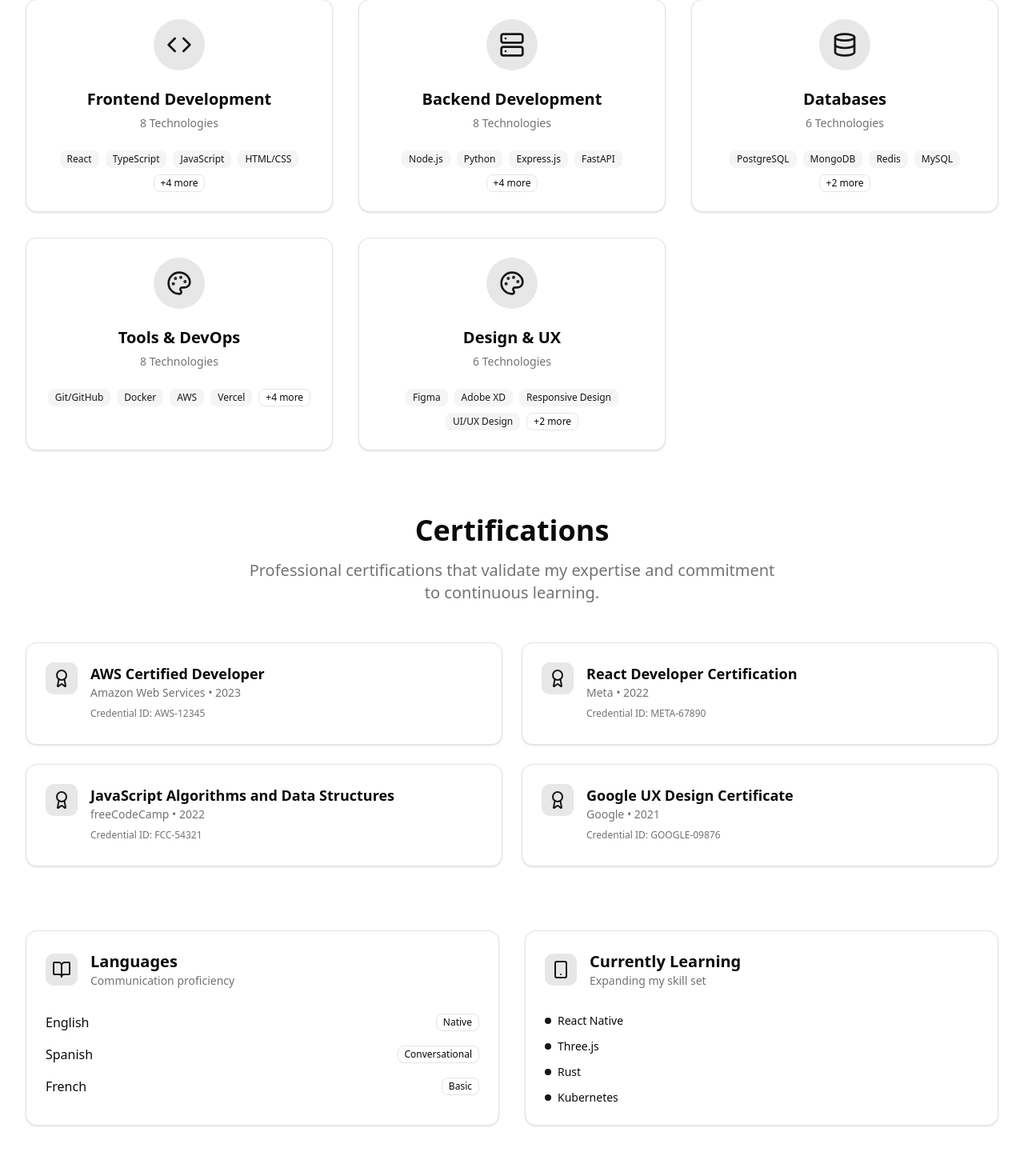
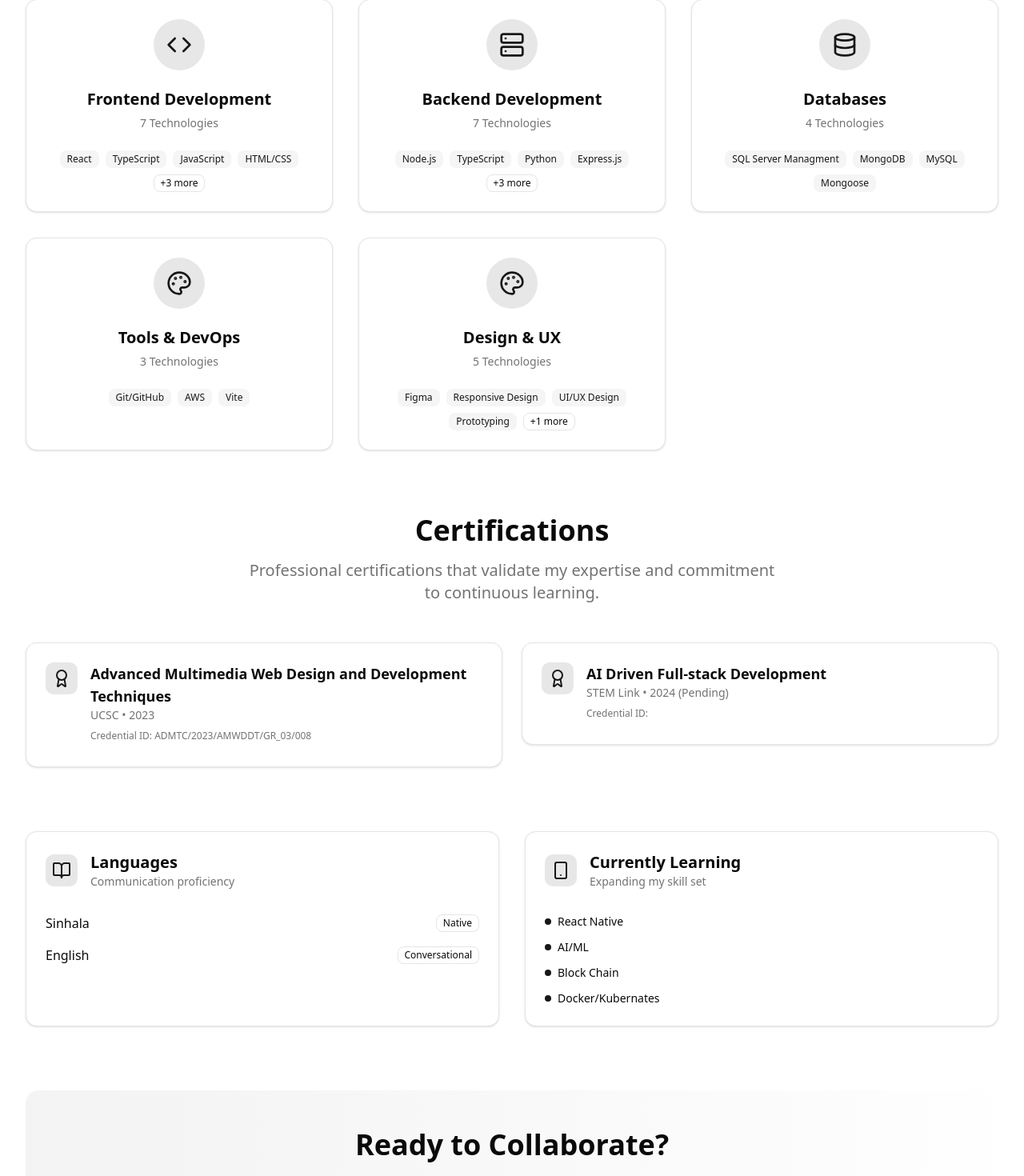
Before and after one commit to thinethwic/Protfolio-Front-End, a React (Vite) app: page /skills in a window 1280 px wide. Shown: the part 974-2444 px from the top of the page at 80% size. Built offline with nearby package versions, Linux system fonts and the light colour scheme.

Commit message:
Forth Commit

```diff
--- a/src/components/shared/Footer.tsx
+++ b/src/components/shared/Footer.tsx
@@ -11,7 +11,7 @@ function Footer() {
             </p>
             <div className="flex items-center space-x-4">
               <a
-                href="https://github.com"
+                href="https://github.com/thinethwic"
                 target="_blank"
                 rel="noopener noreferrer"
                 className="text-muted-foreground hover:text-foreground transition-colors"
@@ -20,7 +20,7 @@ function Footer() {
                 <Github className="h-5 w-5" />
               </a>
               <a
-                href="https://linkedin.com"
+                href="https://linkedin.com/in/thineth-wick"
                 target="_blank"
                 rel="noopener noreferrer"
                 className="text-muted-foreground hover:text-foreground transition-colors"
@@ -38,7 +38,7 @@ function Footer() {
                 <Twitter className="h-5 w-5" />
               </a>
               <a
-                href="mailto:your.email@example.com"
+                href="mailto:thinethwic@gmail.com"
                 className="text-muted-foreground hover:text-foreground transition-colors"
                 aria-label="Email"
               >
--- a/src/components/shared/Navigation.tsx
+++ b/src/components/shared/Navigation.tsx
@@ -26,7 +26,7 @@ function Navigation() {
         <div className="flex justify-between items-center h-16">
           {/* Logo */}
           <Link to="/" className="text-2xl font-bold text-primary">
-            Portfolio
+            Thineth Wick
           </Link>
 
           {/* Desktop Navigation */}
@@ -57,7 +57,11 @@ function Navigation() {
               onClick={toggleMenu}
               aria-label="Toggle menu"
             >
-              {isOpen ? <X className="h-6 w-6" /> : <Menu className="h-6 w-6" />}
+              {isOpen ? (
+                <X className="h-6 w-6" />
+              ) : (
+                <Menu className="h-6 w-6" />
+              )}
             </Button>
           </div>
         </div>
--- a/src/pages/about.page.tsx
+++ b/src/pages/about.page.tsx
@@ -35,7 +35,7 @@ const staggerContainer = {
 
 const interests = [
   { icon: Code, name: "Coding", description: "Building innovative solutions" },
-  { icon: Music, name: "Music", description: "Guitar and music production" },
+  { icon: Music, name: "Music", description: "Listing Music" },
   {
     icon: Camera,
     name: "Photography",
@@ -233,7 +233,7 @@ function AboutPage() {
               <Card className="text-center">
                 <CardContent className="pt-6">
                   <div className="text-3xl font-bold text-primary mb-2">
-                    15+
+                    10+
                   </div>
                   <p className="text-sm text-muted-foreground">
                     Programming languages explored
--- a/src/pages/skills.page.tsx
+++ b/src/pages/skills.page.tsx
@@ -45,9 +45,8 @@ const skillCategories = {
       { name: "JavaScript", level: 95, years: 4 },
       { name: "HTML/CSS", level: 98, years: 5 },
       { name: "Tailwind CSS", level: 90, years: 2 },
-      { name: "Next.js", level: 85, years: 2 },
-      { name: "Vue.js", level: 75, years: 1 },
-      { name: "Sass/SCSS", level: 80, years: 3 },
+      { name: "Vite.js", level: 75, years: 1 },
+      { name: "WordPress", level: 80, years: 3 },
     ],
   },
   backend: {
@@ -55,12 +54,11 @@ const skillCategories = {
     icon: Server,
     skills: [
       { name: "Node.js", level: 88, years: 3 },
+      { name: "TypeScript", level: 90, years: 2 },
       { name: "Python", level: 85, years: 2 },
       { name: "Express.js", level: 90, years: 3 },
-      { name: "FastAPI", level: 80, years: 1 },
+      { name: "C# .NET", level: 80, years: 1 },
       { name: "RESTful APIs", level: 92, years: 3 },
-      { name: "GraphQL", level: 70, years: 1 },
-      { name: "Socket.io", level: 75, years: 1 },
       { name: "JWT", level: 85, years: 2 },
     ],
   },
@@ -68,11 +66,9 @@ const skillCategories = {
     title: "Databases",
     icon: Database,
     skills: [
-      { name: "PostgreSQL", level: 85, years: 2 },
+      { name: "SQL Server Managment", level: 85, years: 2 },
       { name: "MongoDB", level: 80, years: 2 },
-      { name: "Redis", level: 70, years: 1 },
       { name: "MySQL", level: 75, years: 2 },
-      { name: "Prisma ORM", level: 80, years: 1 },
       { name: "Mongoose", level: 85, years: 2 },
     ],
   },
@@ -81,13 +77,8 @@ const skillCategories = {
     icon: Palette,
     skills: [
       { name: "Git/GitHub", level: 95, years: 4 },
-      { name: "Docker", level: 80, years: 2 },
       { name: "AWS", level: 75, years: 2 },
-      { name: "Vercel", level: 90, years: 2 },
-      { name: "Heroku", level: 85, years: 2 },
-      { name: "Webpack", level: 70, years: 2 },
       { name: "Vite", level: 85, years: 1 },
-      { name: "ESLint/Prettier", level: 90, years: 3 },
     ],
   },
   design: {
@@ -95,7 +86,6 @@ const skillCategories = {
     icon: Palette,
     skills: [
       { name: "Figma", level: 85, years: 2 },
-      { name: "Adobe XD", level: 75, years: 1 },
       { name: "Responsive Design", level: 95, years: 4 },
       { name: "UI/UX Design", level: 80, years: 2 },
       { name: "Prototyping", level: 75, years: 2 },
@@ -106,35 +96,22 @@ const skillCategories = {
 
 const certifications = [
   {
-    name: "AWS Certified Developer",
-    issuer: "Amazon Web Services",
+    name: "Advanced Multimedia Web Design and Development Techniques",
+    issuer: "UCSC",
     year: "2023",
-    credentialId: "AWS-12345",
+    credentialId: "ADMTC/2023/AMWDDT/GR_03/008",
   },
   {
-    name: "React Developer Certification",
-    issuer: "Meta",
-    year: "2022",
-    credentialId: "META-67890",
-  },
-  {
-    name: "JavaScript Algorithms and Data Structures",
-    issuer: "freeCodeCamp",
-    year: "2022",
-    credentialId: "FCC-54321",
-  },
-  {
-    name: "Google UX Design Certificate",
-    issuer: "Google",
-    year: "2021",
-    credentialId: "GOOGLE-09876",
+    name: "AI Driven Full-stack Development",
+    issuer: "STEM Link",
+    year: "2024 (Pending)",
+    credentialId: "",
   },
 ];
 
 const languages = [
-  { name: "English", level: "Native" },
-  { name: "Spanish", level: "Conversational" },
-  { name: "French", level: "Basic" },
+  { name: "Sinhala", level: "Native" },
+  { name: "English", level: "Conversational" },
 ];
 
 function SkillsPage() {
@@ -361,15 +338,15 @@ function SkillsPage() {
                     </div>
                     <div className="flex items-center gap-2">
                       <div className="w-2 h-2 bg-primary rounded-full" />
-                      <span className="text-sm">Three.js</span>
+                      <span className="text-sm">AI/ML</span>
                     </div>
                     <div className="flex items-center gap-2">
                       <div className="w-2 h-2 bg-primary rounded-full" />
-                      <span className="text-sm">Rust</span>
+                      <span className="text-sm">Block Chain</span>
                     </div>
                     <div className="flex items-center gap-2">
                       <div className="w-2 h-2 bg-primary rounded-full" />
-                      <span className="text-sm">Kubernetes</span>
+                      <span className="text-sm">Docker/Kubernates</span>
                     </div>
                   </div>
                 </CardContent>
```
